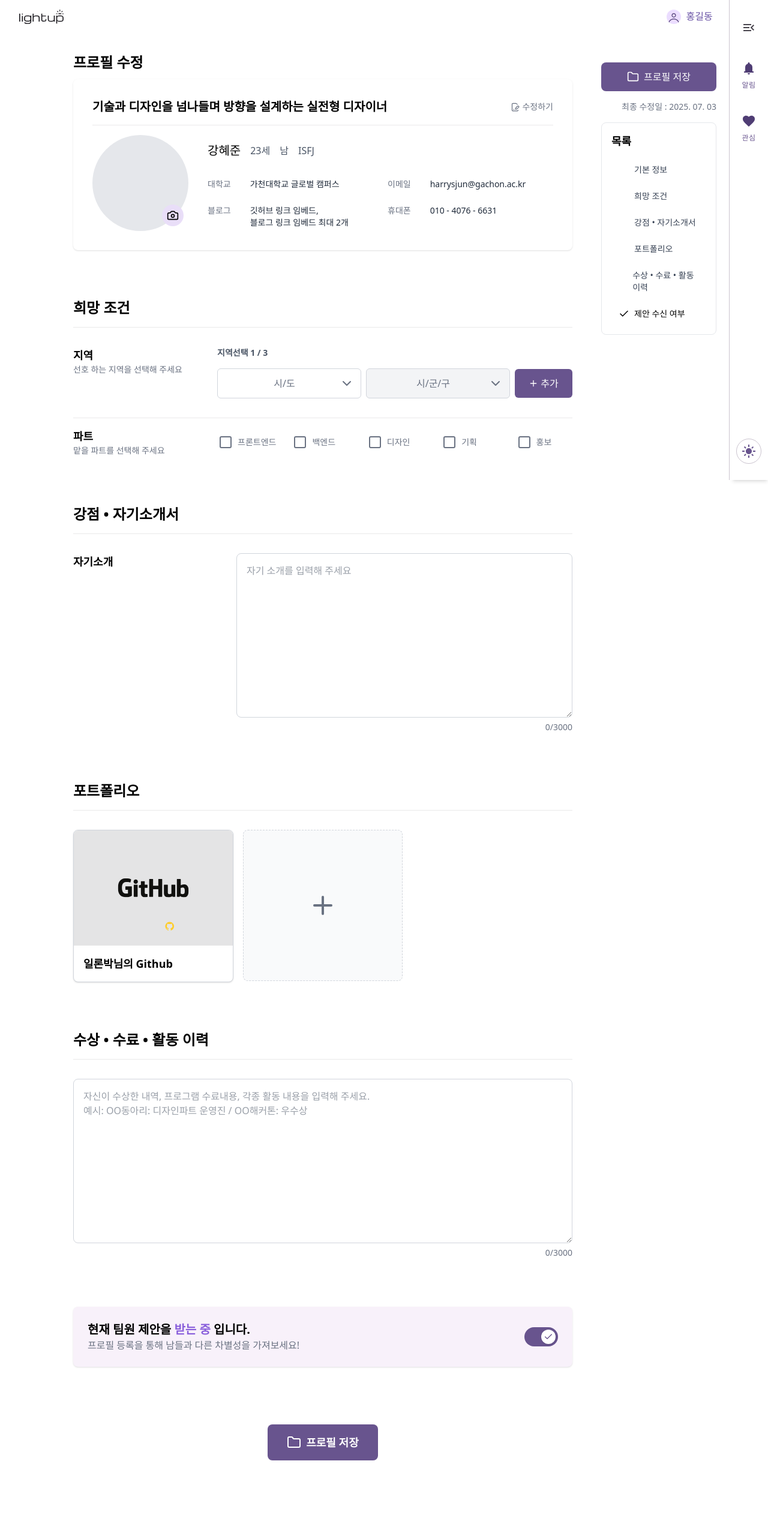
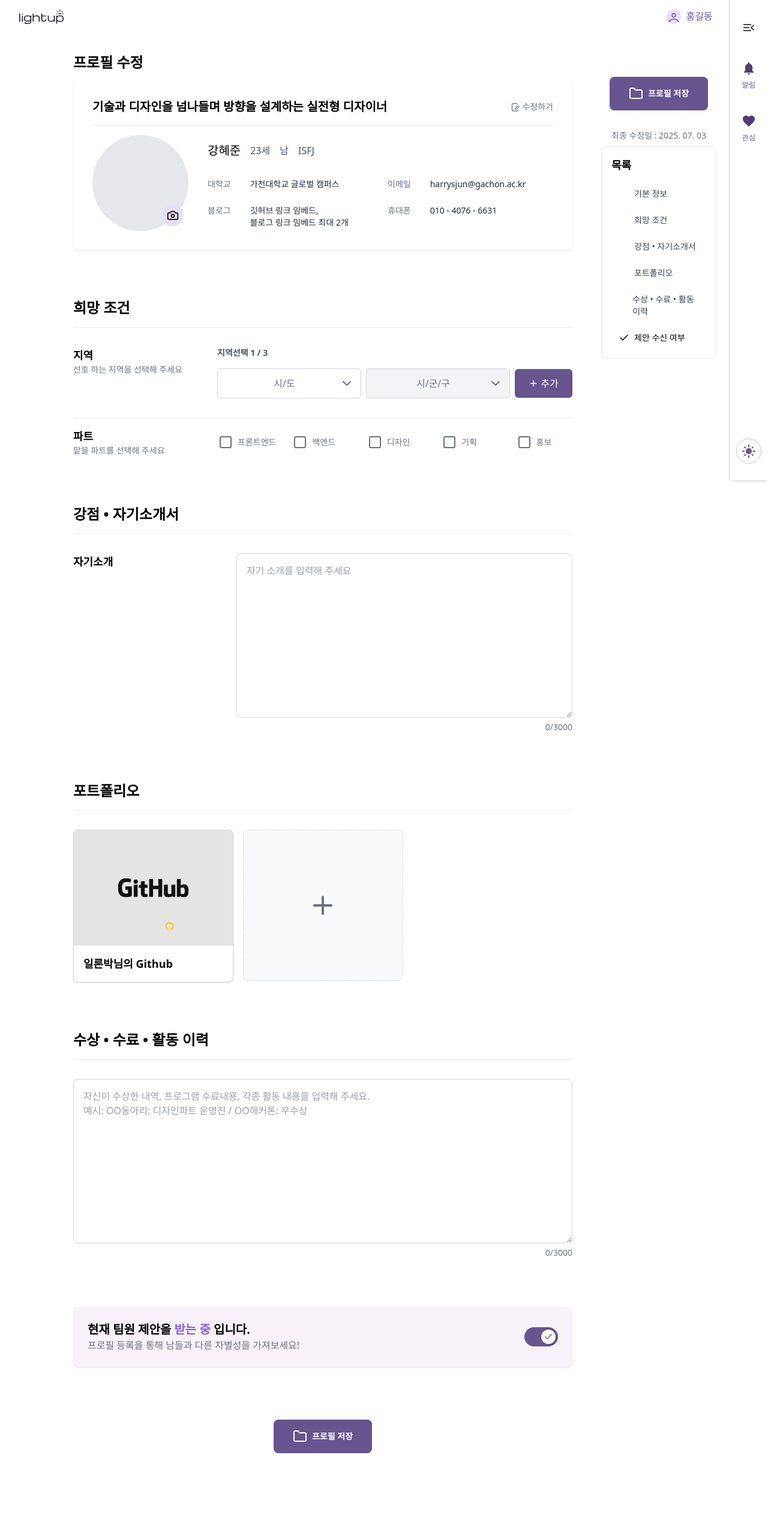
Before and after one commit to 1ronPark/Front-end, a React (Vite) app: page /myprofile/edit in a window 1280 px wide. Shown: the top 2530 px of the page at 60% size. Built offline with nearby package versions, Linux system fonts and the light colour scheme; a web font is replaced by a local one.

Commit message:
desigin:Save컴포넌트화

```diff
--- a/src/components/mypage/edit/ModifyingMenu.tsx
+++ b/src/components/mypage/edit/ModifyingMenu.tsx
@@ -1,4 +1,6 @@
-import { Folder, Check } from 'lucide-react';
+import { Check} from 'lucide-react';
+import Save from './Save'; // Save 컴포넌트 경로에 맞게 수정 필요
+
 
 const ModifyingMenu = () => {
   const lastModifiedDate = "2025. 07. 03"; // 실제 데이터로 교체 필요
@@ -12,12 +14,9 @@ const ModifyingMenu = () => {
   ];
 
   return (
-    <div className="flex flex-col gap-4 p-4 w-56">
-      <button className="flex items-center justify-center gap-2 rounded-lg bg-[#68548E] px-6 py-3 text-white">
-        <Folder size={20} />
-        <span>프로필 저장</span>
-      </button>
-      <div className="text-right text-sm text-gray-500">
+    <div className="flex flex-col gap-2 p-4 w-56">
+      <Save />
+      <div className="text-center text-sm text-gray-500">
         최종 수정일 : {lastModifiedDate}
       </div>
       <div className="rounded-lg border border-gray-200 p-4">
--- a/src/components/mypage/edit/Save.tsx
+++ b/src/components/mypage/edit/Save.tsx
@@ -2,8 +2,8 @@ import { Folder } from 'lucide-react';
 
 const Save = () => {
   return (
-    <div className="flex justify-center py-8">
-      <button className="flex items-center justify-center gap-2 rounded-lg bg-[#68548E] px-8 py-4 text-lg font-semibold text-white">
+    <div className="flex justify-center py-6">
+      <button className="flex items-center justify-center gap-2 rounded-lg bg-[#68548E] px-8 py-4 text-sm font-semibold text-white">
         <Folder size={24} />
         <span>프로필 저장</span>
       </button>
```
